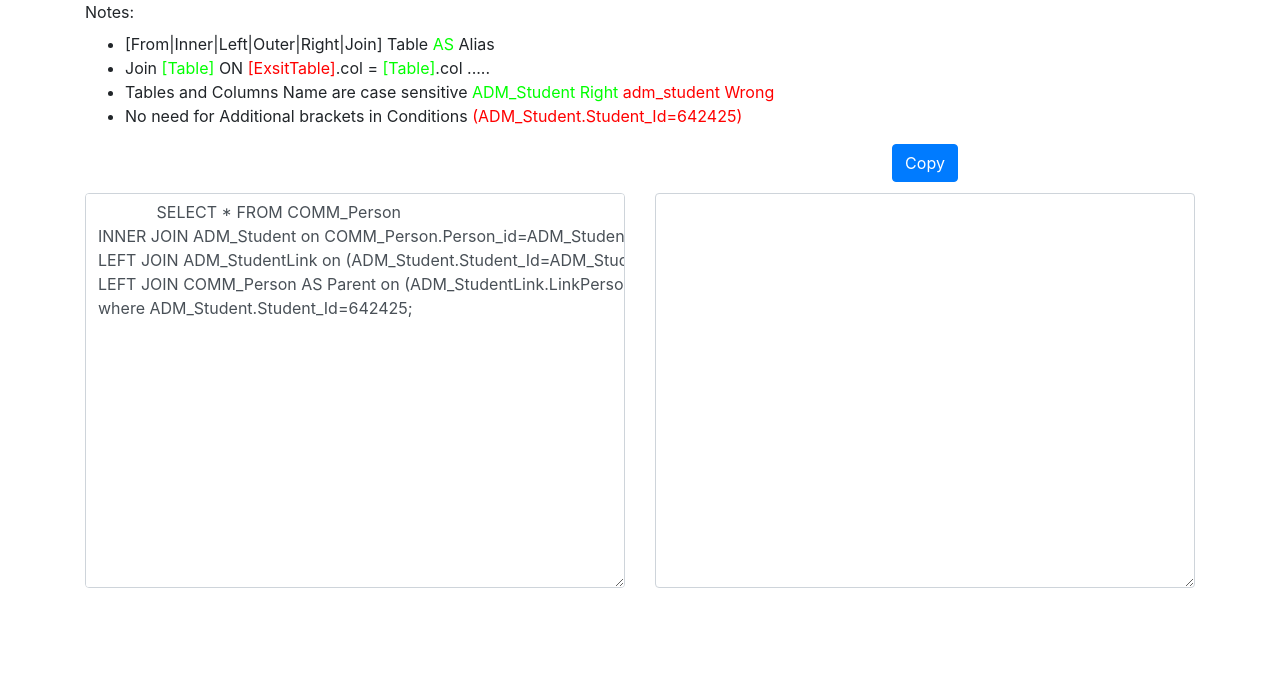
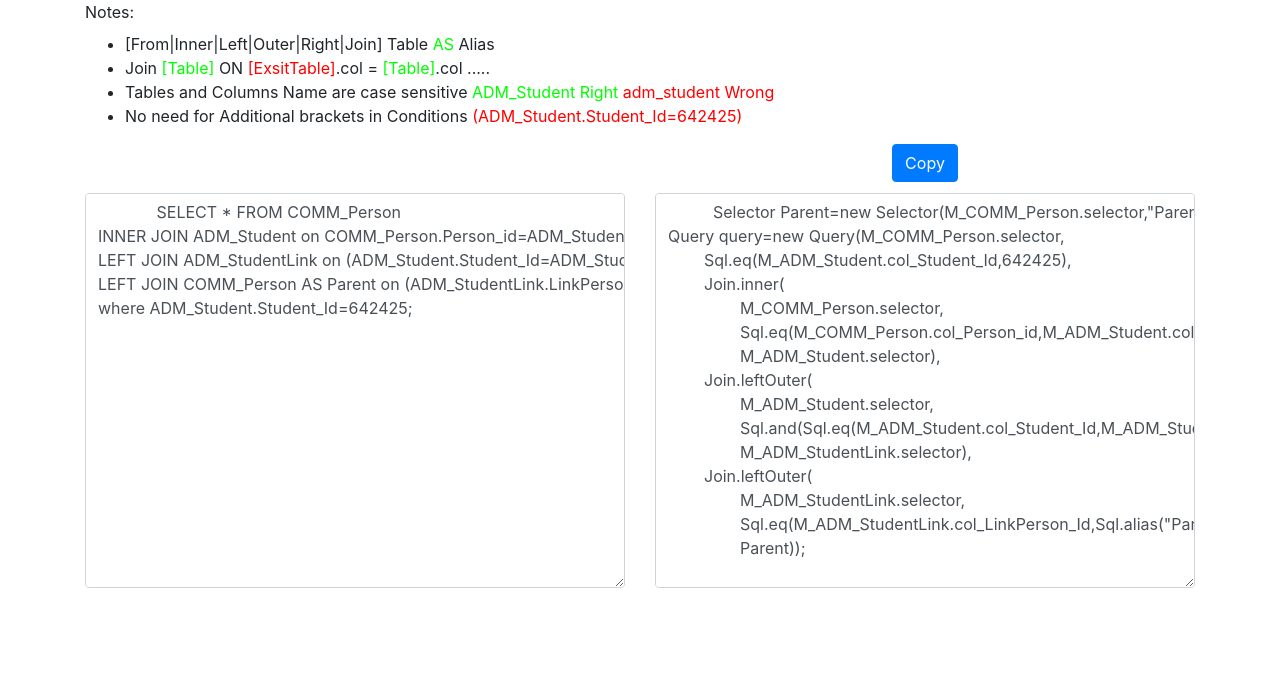
Before and after one commit to AyahAlrifai/ZSQL, a plain HTML site: page index.html in a window 1280 px wide. Drawn offline with nearby package versions, Linux system fonts and the light colour scheme.

Commit message:
Update index.html

```diff
--- a/index.html
+++ b/index.html
@@ -35,7 +35,23 @@ where ADM_Student.Student_Id=642425;
           </textarea>
         </div>
         <div class="col-lg-6">
-          <textarea class="form-control" wrap='off' id="output" rows="20" style="width:100%;height:80%"></textarea>
+          <textarea class="form-control" wrap='off' id="output" rows="20" style="width:100%;height:80%">
+          Selector Parent=new Selector(M_COMM_Person.selector,"Parent");
+Query query=new Query(M_COMM_Person.selector,
+	Sql.eq(M_ADM_Student.col_Student_Id,642425),
+	Join.inner(
+		M_COMM_Person.selector,
+		Sql.eq(M_COMM_Person.col_Person_id,M_ADM_Student.col_Student_id),
+		M_ADM_Student.selector),
+	Join.leftOuter(
+		M_ADM_Student.selector,
+		Sql.and(Sql.eq(M_ADM_Student.col_Student_Id,M_ADM_StudentLink.col_Student_Id),Sql.eq(M_ADM_StudentLink.col_IsMain,1)),
+		M_ADM_StudentLink.selector),
+	Join.leftOuter(
+		M_ADM_StudentLink.selector,
+		Sql.eq(M_ADM_StudentLink.col_LinkPerson_Id,Sql.alias("Parent",M_COMM_Person.col_Person_Id)),
+		Parent));
+          </textarea>
         </div>
       </div>
     </div>
```
